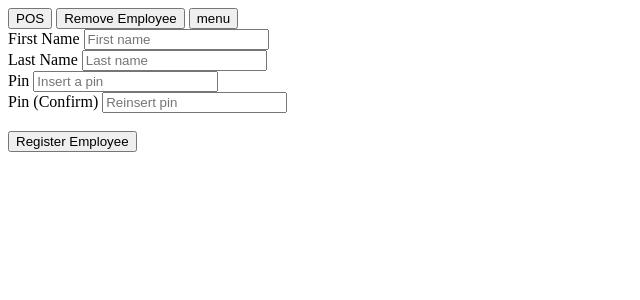
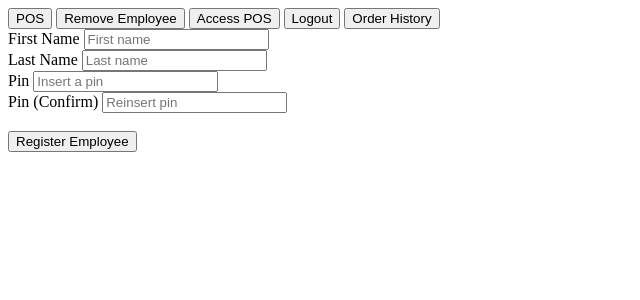
Before and after one commit to RegisXV/POS-sys-540, a Flask app: page /Addemp in a window 1280 px wide. Shown: the top 300 px of the page, without its empty margins (0-640 px from the left). Run offline with Flask 3, Linux system fonts and the light colour scheme; the visitor is signed in with stand-in values (Sample User, id 1); some libraries are stand-ins or nearby versions.

Commit message:
More database and general html paths

```diff
--- a/Website/POS.sql
+++ b/Website/POS.sql
@@ -94,6 +94,8 @@ select*from Itsalive_10;
 
 select*from Letsgo_11;
 
+select*from Ara_16;
+
 
 
 -- Triggers
--- a/Website/auth.py
+++ b/Website/auth.py
@@ -81,7 +81,7 @@ def create_order():
             cur.execute("INSERT INTO orderlist (ordername, employeeID) VALUES (%s, %s)", (ordername, employeeID))
             last_listID = cur.lastrowid
             print(last_listID)
-            cur.execute(f"CREATE TABLE IF NOT EXISTS {ordername}_{last_listID} (orderID int auto_increment primary key,\
+            cur.execute(f"CREATE TABLE IF NOT EXISTS {ordername}_{last_listID} (orderID int auto_increment primary key, posid int,\
                 employeeID int,listID int, ordername VARCHAR(255),ItemID int,Item_name VARCHAR(255),cost double,quantity int,\
                     foreign key (employeeID) References Employees(employeeID),\
                         foreign key (listID) References orderlist(listid),\
@@ -96,6 +96,7 @@ def create_order():
             cur.execute("Select Last_Insert_ID()")
             last_posid = cur.fetchone()[0]
             cur.execute("Update orderlist set posid=%s where listid=%s",(last_posid,last_listID))
+            cur.execute(f"Update {ordername}_{last_listID} set posid=%s where listid=%s", (last_posid,last_listID))
             menu_db.commit()
             flash('Order Placed Successfully!', category='success')
 
--- a/Website/templates/AddEmp.html
+++ b/Website/templates/AddEmp.html
@@ -2,7 +2,9 @@
 {% block title %}Addemp{% endblock %}
 {% block content %}
 <button onclick=location.href="/remove_employee">Remove Employee</button>
-<button onclick=location.href="/menu">menu</button>
+<button onclick=location.href="/order">Access POS</button>
+<button onclick=location.href="/logout">Logout</button>
+<button onclick=location.href="/history">Order History</button>
 <form method="POST">
     <div class="form-group">
         <label for="firstname">First Name</label>
--- a/Website/templates/RemEmp.html
+++ b/Website/templates/RemEmp.html
@@ -2,7 +2,9 @@
 {% block title %}Remove Employee{% endblock %}
 {% block content %}
 <button onclick=location.href="/Addemp">Add Employee</button>
-<button onclick=location.href="/menu">menu</button>
+<button onclick=location.href="/order">Access POS</button>
+<button onclick=location.href="/logout">Logout</button>
+<button onclick=location.href="/history">Order History</button>
 <form method="POST" action="{{ url_for('auth.remove_employee_route') }}">
     <h2>Employee List</h2>
     <ul>
--- a/Website/templates/orderhistory.html
+++ b/Website/templates/orderhistory.html
@@ -3,6 +3,6 @@
 {% block content %}
 <button onclick=location.href="/Addemp">Add Employee</button>
 <button onclick=location.href="/remove_employee">Remove Employee</button>
-<button onclick=location.href="/pos">Access POS</button>
+<button onclick=location.href="/order">Access POS</button>
 <button onclick=location.href="/logout">Logout</button>
 {% endblock %}
```
